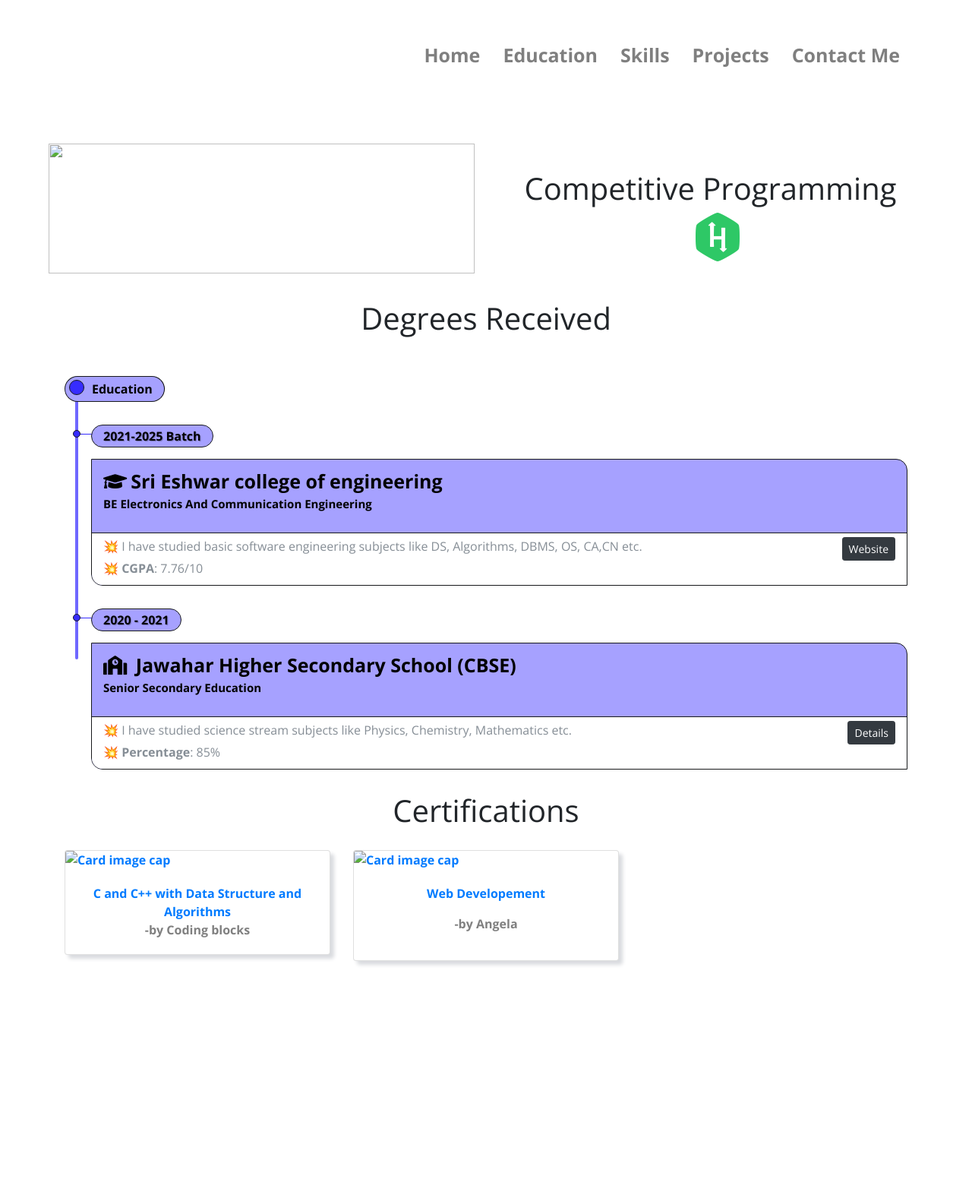
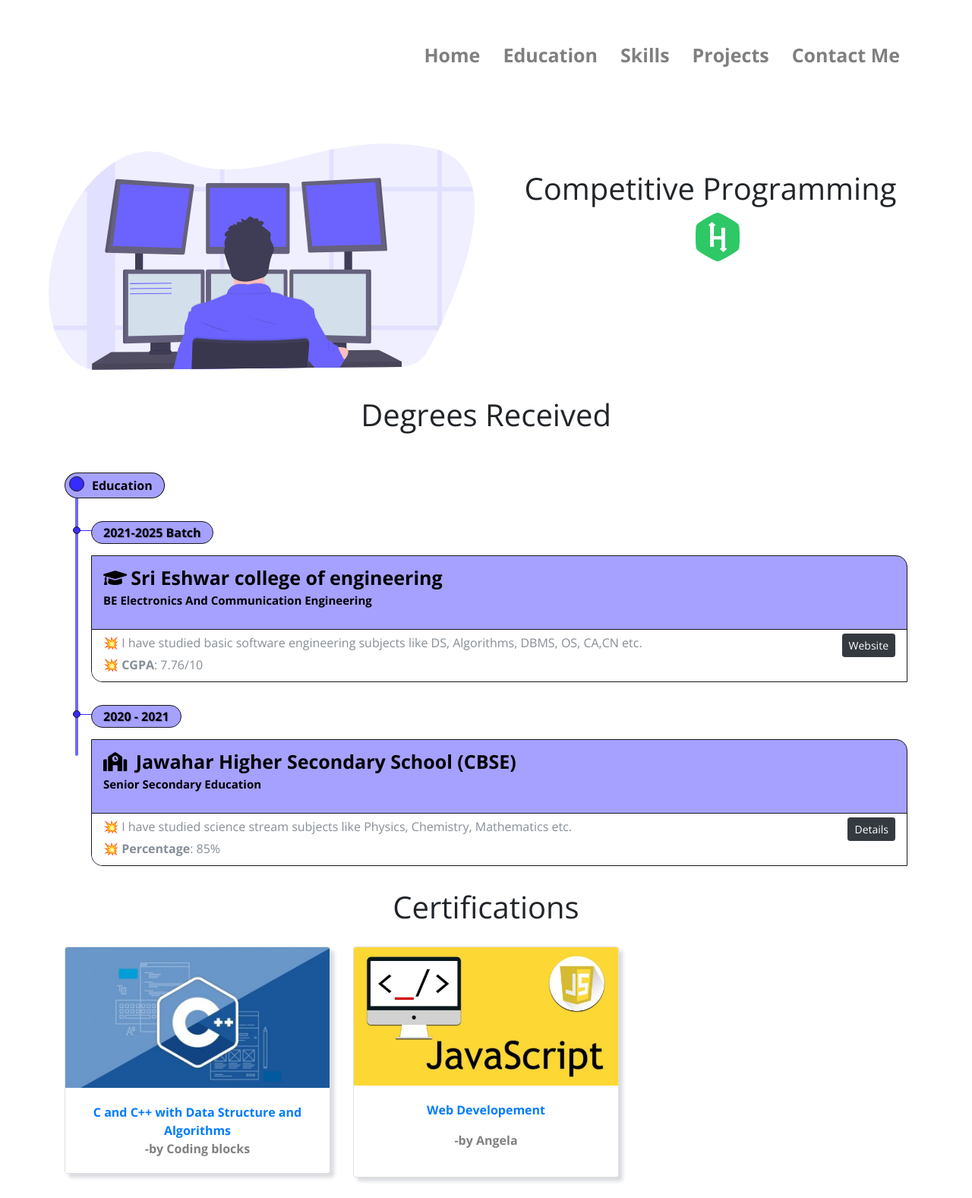
Before and after one commit to JAYASURIYA21/PORTFOLIO, a plain HTML site: page Education.html in a window 1280 px wide. Shown: the whole page at 76% size. Before the commit the page ends 1301 px from the top, so only its background shows below. Drawn offline with nearby package versions, Linux system fonts and the light colour scheme; some icons are missing; a web font is replaced by a local one.

Commit message:
Update Education.html

```diff
--- a/Education.html
+++ b/Education.html
@@ -58,7 +58,7 @@
     <section id=Section1>
         <div class="row">
             <div class="col-lg-6 col-md">
-                <img class="Programming" src="Image/Programming.svg" alt="">
+                <img class="Programming" src="Programming.svg" alt="">
             </div>
             <div class="col-lg-6 col-md Coding">
                 <h1>Competitive Programming</h1>
@@ -138,7 +138,7 @@
                 <a target="_blank" href="https://drive.google.com/file/d/1UUptDeZZIcQRmsBUYdaL9Yj6kwFIxAxQ/view?usp=sharing">
                     <div class="card mb-4 box-shadow">
                         <img class="card-img-top"
-                            src="Image/C++.jpg"
+                            src="C++.jpg"
                             alt="Card image cap">
                         <div class="card-body">
                             <p class="card-text certificate-text">C and C++ with Data Structure and Algorithms
@@ -153,7 +153,7 @@
                 <a target="_blank" href="https://www.sololearn.com/Certificate/1024-18007548/pdf/">
                     <div class="card mb-4 box-shadow">
                         <img class="card-img-top"
-                            src="Image/JavaScript.jpg"
+                            src="JavaScript.jpg"
                             alt="Card image cap">
                         <div class="card-body">
                             <p class="card-text certificate-text">Web Developement </p>
```
